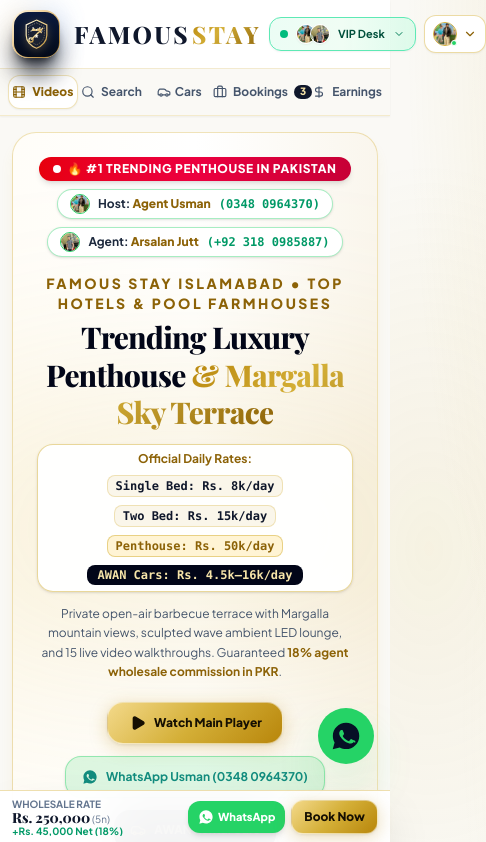
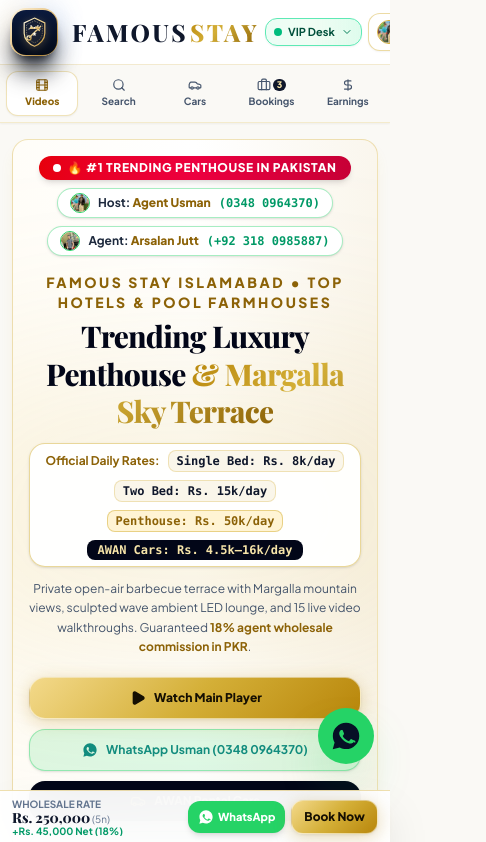
Before and after one commit to Hamad-111/famous-stay, a React (Vite) app: page / in a window 390 px wide. Shown: the top 842 px of the page, 486 px wide, since content can reach past the window. Built offline with nearby package versions, Linux system fonts and the light colour scheme; a web font is replaced by a local one.

Commit message:
fix(mobile): make header, hero CTAs, and AWAN RENTAL CARS responsive for mobile viewports

```diff
--- a/src/App.jsx
+++ b/src/App.jsx
@@ -194,7 +194,7 @@ export default function App() {
   };
 
   return (
-    <div className="min-h-screen bg-[#FAF9F5] text-slate-800 flex flex-col font-sans selection:bg-[#D4AF37] selection:text-white">
+    <div className="min-h-screen overflow-x-hidden bg-[#FAF9F5] text-slate-800 flex flex-col font-sans selection:bg-[#D4AF37] selection:text-white">
       {/* Fixed Luxury Navigation in White & Royal Gold */}
       <Header
         activeTab={activeTab}
@@ -214,7 +214,7 @@ export default function App() {
         {activeTab === 'explore' && (
           <div className="mx-auto max-w-7xl px-3 sm:px-6 lg:px-8 pt-4 sm:pt-6 animate-in fade-in duration-300">
             {/* STREAMLINED LUXURY HERO BANNER */}
-            <div className="relative mb-6 sm:mb-8 overflow-hidden rounded-3xl border border-[#D4AF37]/35 bg-gradient-to-r from-[#FFFDF8] via-white to-[#FAF6ED] p-6 sm:p-10 text-center shadow-lg shadow-[#D4AF37]/10">
+            <div className="relative mb-6 sm:mb-8 overflow-hidden rounded-2xl sm:rounded-3xl border border-[#D4AF37]/35 bg-gradient-to-r from-[#FFFDF8] via-white to-[#FAF6ED] p-4 sm:p-10 text-center shadow-lg shadow-[#D4AF37]/10">
               {/* Radial ambient glow */}
               <div className="pointer-events-none absolute left-1/2 top-1/2 -translate-x-1/2 -translate-y-1/2 h-72 w-[600px] rounded-full bg-[#D4AF37]/15 blur-[100px]"></div>
 
@@ -291,13 +291,13 @@ export default function App() {
                 </p>
 
                 {/* Quick Action Buttons */}
-                <div className="mt-5 flex flex-wrap items-center justify-center gap-3">
+                <div className="mt-5 grid grid-cols-1 sm:flex sm:flex-wrap items-center justify-center gap-2.5 sm:gap-3">
                   <button
                     onClick={() => {
                       const el = document.getElementById('primary-cinema-player');
                       if (el) el.scrollIntoView({ behavior: 'smooth' });
                     }}
-                    className="gold-btn flex items-center gap-2 rounded-2xl px-5 py-3 text-xs sm:text-sm font-bold text-slate-950 shadow-md shadow-[#D4AF37]/20"
+                    className="gold-btn flex items-center justify-center gap-2 rounded-2xl px-5 py-3 text-xs sm:text-sm font-bold text-slate-950 shadow-md shadow-[#D4AF37]/20 w-full sm:w-auto"
                   >
                     <Play className="h-4 w-4 fill-current ml-0.5" />
                     <span>Watch Main Player</span>
@@ -307,9 +307,9 @@ export default function App() {
                     href="https://wa.me/923480964370?text=Hello%20Usman%2C%20I%20am%20watching%20the%2015%20video%20tours%20and%20want%20to%20inquire%20about%20booking%20the%20luxury%20suite."
                     target="_blank"
                     rel="noopener noreferrer"
-                    className="flex items-center gap-2 rounded-2xl bg-[#25D366]/15 border border-[#25D366]/40 px-4 py-3 text-xs sm:text-sm font-bold text-[#128C7E] hover:bg-[#25D366] hover:text-white transition-all shadow-sm"
+                    className="flex items-center justify-center gap-2 rounded-2xl bg-[#25D366]/15 border border-[#25D366]/40 px-4 py-3 text-xs sm:text-sm font-bold text-[#128C7E] hover:bg-[#25D366] hover:text-white transition-all shadow-sm w-full sm:w-auto"
                   >
-                    <svg className="h-4 w-4 fill-current" viewBox="0 0 24 24">
+                    <svg className="h-4 w-4 fill-current shrink-0" viewBox="0 0 24 24">
                       <path d="M12.04 2c-5.46 0-9.91 4.45-9.91 9.91 0 1.75.46 3.45 1.32 4.95L2.05 22l5.25-1.38c1.45.79 3.08 1.21 4.74 1.21 5.46 0 9.91-4.45 9.91-9.91 0-2.65-1.03-5.14-2.9-7.01A9.816 9.816 0 0012.04 2zm5.79 14.28c-.24.67-1.39 1.28-1.92 1.36-.51.08-1.16.12-3.37-.8-2.69-1.12-4.4-3.86-4.53-4.04-.13-.18-1.07-1.42-1.07-2.71 0-1.29.68-1.92.92-2.18.24-.26.53-.33.71-.33.18 0 .35.01.5.01.16 0 .38-.06.59.45.22.53.76 1.86.83 2 .07.14.12.31.02.5-.1.19-.15.31-.3.49-.15.18-.32.4-.46.54-.15.15-.31.31-.13.62.18.31.8 1.31 1.71 2.12 1.17 1.04 2.16 1.36 2.47 1.51.31.15.49.13.67-.08.18-.21.78-.91.99-1.22.21-.31.42-.26.71-.15.29.11 1.86.88 2.18 1.04.32.16.53.24.61.37.08.13.08.76-.16 1.43z"/>
                     </svg>
                     <span>WhatsApp Usman (0348 0964370)</span>
@@ -320,9 +320,9 @@ export default function App() {
                       const el = document.getElementById('awan-rental-cars');
                       if (el) el.scrollIntoView({ behavior: 'smooth' });
                     }}
-                    className="flex items-center gap-2 rounded-2xl bg-slate-950 hover:bg-slate-800 text-[#F7E5A9] px-4 py-3 text-xs sm:text-sm font-bold shadow-sm transition-all"
+                    className="flex items-center justify-center gap-2 rounded-2xl bg-slate-950 hover:bg-slate-800 text-[#F7E5A9] px-4 py-3 text-xs sm:text-sm font-bold shadow-sm transition-all w-full sm:w-auto"
                   >
-                    <Car className="h-4 w-4 text-[#D4AF37]" />
+                    <Car className="h-4 w-4 text-[#D4AF37] shrink-0" />
                     <span>AWAN Rental Cars</span>
                   </button>
 
@@ -330,9 +330,9 @@ export default function App() {
                     href="https://wa.me/923180985887?text=Hello%20Arsalan%2C%20I%20am%20watching%20the%2015%20video%20tours%20and%20want%20to%20inquire%20about%20booking%20the%20luxury%20suite."
                     target="_blank"
                     rel="noopener noreferrer"
-                    className="flex items-center gap-2 rounded-2xl bg-[#25D366]/15 border border-[#25D366]/40 px-4 py-3 text-xs sm:text-sm font-bold text-[#128C7E] hover:bg-[#25D366] hover:text-white transition-all shadow-sm"
+                    className="flex items-center justify-center gap-2 rounded-2xl bg-[#25D366]/15 border border-[#25D366]/40 px-4 py-3 text-xs sm:text-sm font-bold text-[#128C7E] hover:bg-[#25D366] hover:text-white transition-all shadow-sm w-full sm:w-auto"
                   >
-                    <svg className="h-4 w-4 fill-current" viewBox="0 0 24 24">
+                    <svg className="h-4 w-4 fill-current shrink-0" viewBox="0 0 24 24">
                       <path d="M12.04 2c-5.46 0-9.91 4.45-9.91 9.91 0 1.75.46 3.45 1.32 4.95L2.05 22l5.25-1.38c1.45.79 3.08 1.21 4.74 1.21 5.46 0 9.91-4.45 9.91-9.91 0-2.65-1.03-5.14-2.9-7.01A9.816 9.816 0 0012.04 2zm5.79 14.28c-.24.67-1.39 1.28-1.92 1.36-.51.08-1.16.12-3.37-.8-2.69-1.12-4.4-3.86-4.53-4.04-.13-.18-1.07-1.42-1.07-2.71 0-1.29.68-1.92.92-2.18.24-.26.53-.33.71-.33.18 0 .35.01.5.01.16 0 .38-.06.59.45.22.53.76 1.86.83 2 .07.14.12.31.02.5-.1.19-.15.31-.3.49-.15.18-.32.4-.46.54-.15.15-.31.31-.13.62.18.31.8 1.31 1.71 2.12 1.17 1.04 2.16 1.36 2.47 1.51.31.15.49.13.67-.08.18-.21.78-.91.99-1.22.21-.31.42-.26.71-.15.29.11 1.86.88 2.18 1.04.32.16.53.24.61.37.08.13.08.76-.16 1.43z"/>
                     </svg>
                     <span>WhatsApp Arsalan (+92 318 0985887)</span>
--- a/src/components/Header.jsx
+++ b/src/components/Header.jsx
@@ -50,7 +50,7 @@ export default function Header({
   return (
     <header className="sticky top-0 z-40 w-full border-b border-[#D4AF37]/25 bg-white/95 backdrop-blur-xl shadow-xs">
       {/* Top Main Navigation Bar */}
-      <div className="mx-auto flex max-w-7xl items-center justify-between px-3 sm:px-6 lg:px-8 py-2.5 sm:py-3 gap-2">
+      <div className="mx-auto flex max-w-7xl items-center justify-between px-2.5 sm:px-6 lg:px-8 py-2 sm:py-3 gap-1.5 sm:gap-2">
         {/* Brand Logo (Left) */}
         <div
           onClick={() => setActiveTab('explore')}
@@ -137,7 +137,7 @@ export default function Header({
         </nav>
 
         {/* Right Action Controls (VIP Concierge + Profile) */}
-        <div className="flex items-center gap-2 sm:gap-2.5 shrink-0">
+        <div className="flex items-center gap-1.5 sm:gap-2.5 shrink-0">
           {/* Unified 24/7 VIP Concierge Dropdown Pill */}
           <div ref={conciergeRef} className="relative shrink-0">
             <button
@@ -145,7 +145,7 @@ export default function Header({
                 setConciergeDropdownOpen(!conciergeDropdownOpen);
                 setProfileDropdownOpen(false);
               }}
-              className="flex items-center gap-2 rounded-xl border border-emerald-300 bg-gradient-to-r from-emerald-50 via-[#F0FDF4] to-emerald-100/70 hover:from-emerald-100 hover:to-emerald-200/80 px-2.5 sm:px-3 py-1.5 sm:py-2 text-xs font-bold text-emerald-950 transition-all shadow-xs shrink-0 whitespace-nowrap group"
+              className="flex items-center gap-1.5 sm:gap-2 rounded-xl border border-emerald-300 bg-gradient-to-r from-emerald-50 via-[#F0FDF4] to-emerald-100/70 hover:from-emerald-100 hover:to-emerald-200/80 px-2 sm:px-3 py-1.5 sm:py-2 text-xs font-bold text-emerald-950 transition-all shadow-xs shrink-0 whitespace-nowrap group"
               title="24/7 VIP Concierge & WhatsApp Desk (Usman & Arsalan)"
             >
               {/* WhatsApp Icon with Live Online Ping */}
@@ -157,7 +157,7 @@ export default function Header({
               </div>
 
               {/* Overlapping Agent Avatars */}
-              <div className="flex items-center -space-x-1.5 shrink-0">
+              <div className="hidden sm:flex items-center -space-x-1.5 shrink-0">
                 <img
                   src="/agent-usman.jpg"
                   alt="Usman"
@@ -424,17 +424,17 @@ export default function Header({
       </div>
 
       {/* Mobile & Tablet Tab Navigation Bar (< lg screens) */}
-      <div className="lg:hidden flex items-center border-t border-[#D4AF37]/20 bg-[#FAF9F5] px-2 py-1.5">
+      <div className="lg:hidden grid grid-cols-5 gap-1 border-t border-[#D4AF37]/20 bg-[#FAF9F5] px-1.5 py-1.5">
         <button
           onClick={() => setActiveTab('explore')}
-          className={`flex-1 flex items-center justify-center gap-1.5 py-2 rounded-xl text-xs font-bold transition-all ${
+          className={`flex flex-col sm:flex-row items-center justify-center gap-0.5 sm:gap-1.5 py-1.5 px-1 rounded-xl text-[10px] sm:text-xs font-bold transition-all min-w-0 ${
             activeTab === 'explore'
               ? 'bg-white text-[#8C6207] shadow-xs border border-[#D4AF37]/35 font-extrabold'
               : 'text-slate-600 hover:text-slate-900'
           }`}
         >
-          <Film className="h-3.5 w-3.5" />
-          <span>Videos</span>
+          <Film className="h-3.5 w-3.5 shrink-0" />
+          <span className="truncate">Videos</span>
         </button>
 
         <button
@@ -445,36 +445,43 @@ export default function Header({
               if (el) el.scrollIntoView({ behavior: 'smooth' });
             }, 100);
           }}
-          className="flex-1 flex items-center justify-center gap-1.5 py-2 rounded-xl text-xs font-bold text-slate-600 hover:text-slate-900 transition-all"
+          className="flex flex-col sm:flex-row items-center justify-center gap-0.5 sm:gap-1.5 py-1.5 px-1 rounded-xl text-[10px] sm:text-xs font-bold text-slate-600 hover:text-slate-900 transition-all min-w-0"
         >
-          <Search className="h-3.5 w-3.5" />
-          <span>Search</span>
+          <Search className="h-3.5 w-3.5 shrink-0" />
+          <span className="truncate">Search</span>
         </button>
 
         <button
           onClick={() => setActiveTab('cars')}
-          className={`flex-1 flex items-center justify-center gap-1 py-2 rounded-xl text-xs font-bold transition-all ${
+          className={`flex flex-col sm:flex-row items-center justify-center gap-0.5 sm:gap-1 py-1.5 px-1 rounded-xl text-[10px] sm:text-xs font-bold transition-all min-w-0 ${
             activeTab === 'cars'
               ? 'bg-white text-[#8C6207] shadow-xs border border-[#D4AF37]/35 font-extrabold'
               : 'text-slate-600 hover:text-slate-900'
           }`}
         >
-          <Car className="h-3.5 w-3.5" />
-          <span>Cars</span>
+          <Car className="h-3.5 w-3.5 shrink-0" />
+          <span className="truncate">Cars</span>
         </button>
 
         <button
           onClick={() => setActiveTab('ledger')}
-          className={`flex-1 flex items-center justify-center gap-1.5 py-2 rounded-xl text-xs font-bold transition-all ${
+          className={`flex flex-col sm:flex-row items-center justify-center gap-0.5 sm:gap-1.5 py-1.5 px-1 rounded-xl text-[10px] sm:text-xs font-bold transition-all min-w-0 ${
             activeTab === 'ledger'
               ? 'bg-white text-[#8C6207] shadow-xs border border-[#D4AF37]/35 font-extrabold'
               : 'text-slate-600 hover:text-slate-900'
           }`}
         >
-          <Briefcase className="h-3.5 w-3.5" />
-          <span>Bookings</span>
+          <div className="flex items-center gap-0.5">
+            <Briefcase className="h-3.5 w-3.5 shrink-0" />
+            {bookingsCount > 0 && (
+              <span className="sm:hidden rounded-full bg-slate-900 px-1 text-[9px] font-extrabold text-[#F7E5A9] leading-tight">
+                {bookingsCount}
+              </span>
+            )}
+          </div>
+          <span className="truncate">Bookings</span>
           {bookingsCount > 0 && (
-            <span className="rounded-full bg-slate-900 px-1.5 py-0.2 text-[10px] font-extrabold text-[#F7E5A9]">
+            <span className="hidden sm:inline rounded-full bg-slate-900 px-1.5 py-0.2 text-[10px] font-extrabold text-[#F7E5A9]">
               {bookingsCount}
             </span>
           )}
@@ -482,14 +489,14 @@ export default function Header({
 
         <button
           onClick={() => setActiveTab('commissions')}
-          className={`flex-1 flex items-center justify-center gap-1.5 py-2 rounded-xl text-xs font-bold transition-all ${
+          className={`flex flex-col sm:flex-row items-center justify-center gap-0.5 sm:gap-1.5 py-1.5 px-1 rounded-xl text-[10px] sm:text-xs font-bold transition-all min-w-0 ${
             activeTab === 'commissions'
               ? 'bg-white text-[#8C6207] shadow-xs border border-[#D4AF37]/35 font-extrabold'
               : 'text-slate-600 hover:text-slate-900'
           }`}
         >
-          <DollarSign className="h-3.5 w-3.5" />
-          <span>Earnings</span>
+          <DollarSign className="h-3.5 w-3.5 shrink-0" />
+          <span className="truncate">Earnings</span>
         </button>
       </div>
     </header>
```
Also changed, not shown: src/components/AwanRentalCars.jsx (+17 -17 lines).
